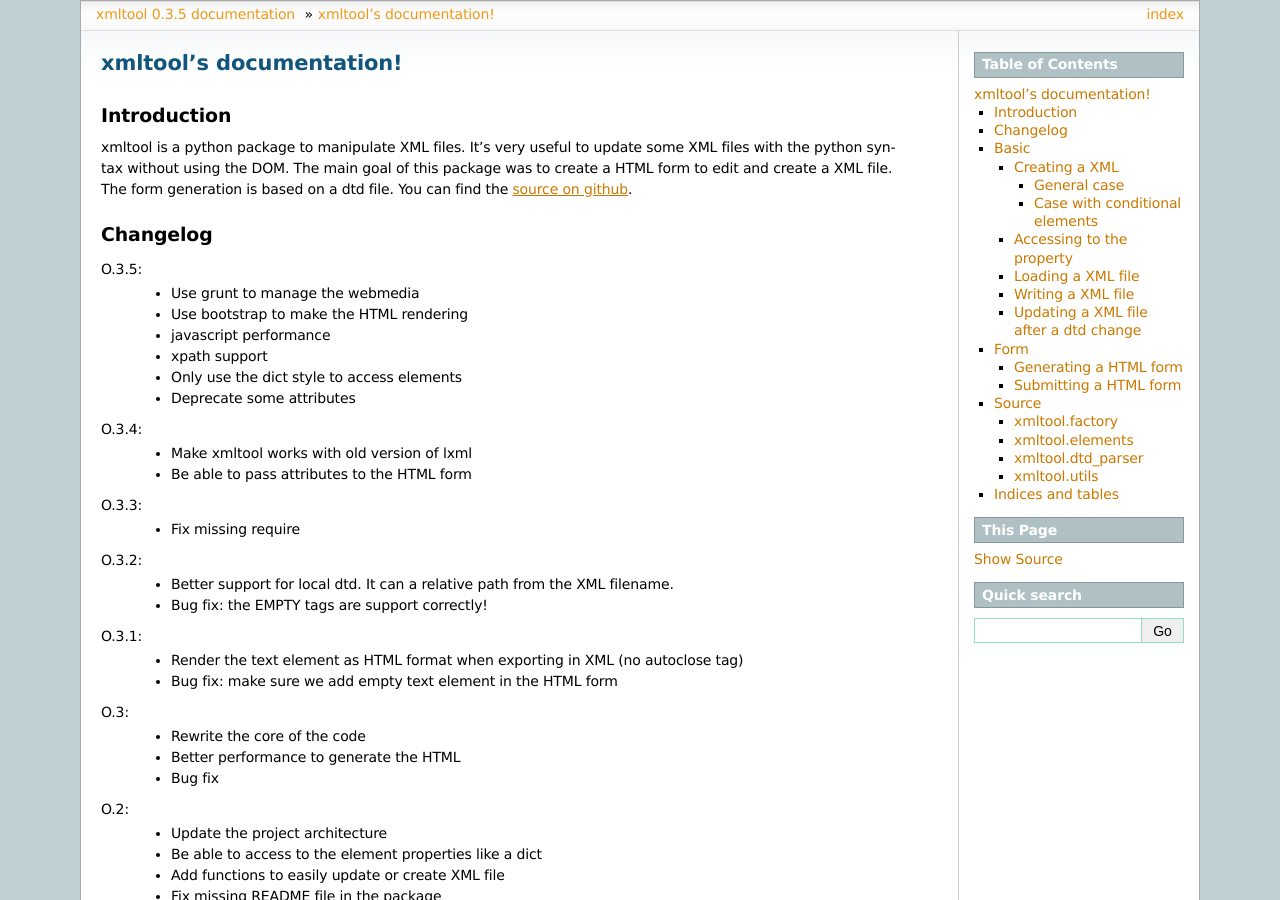
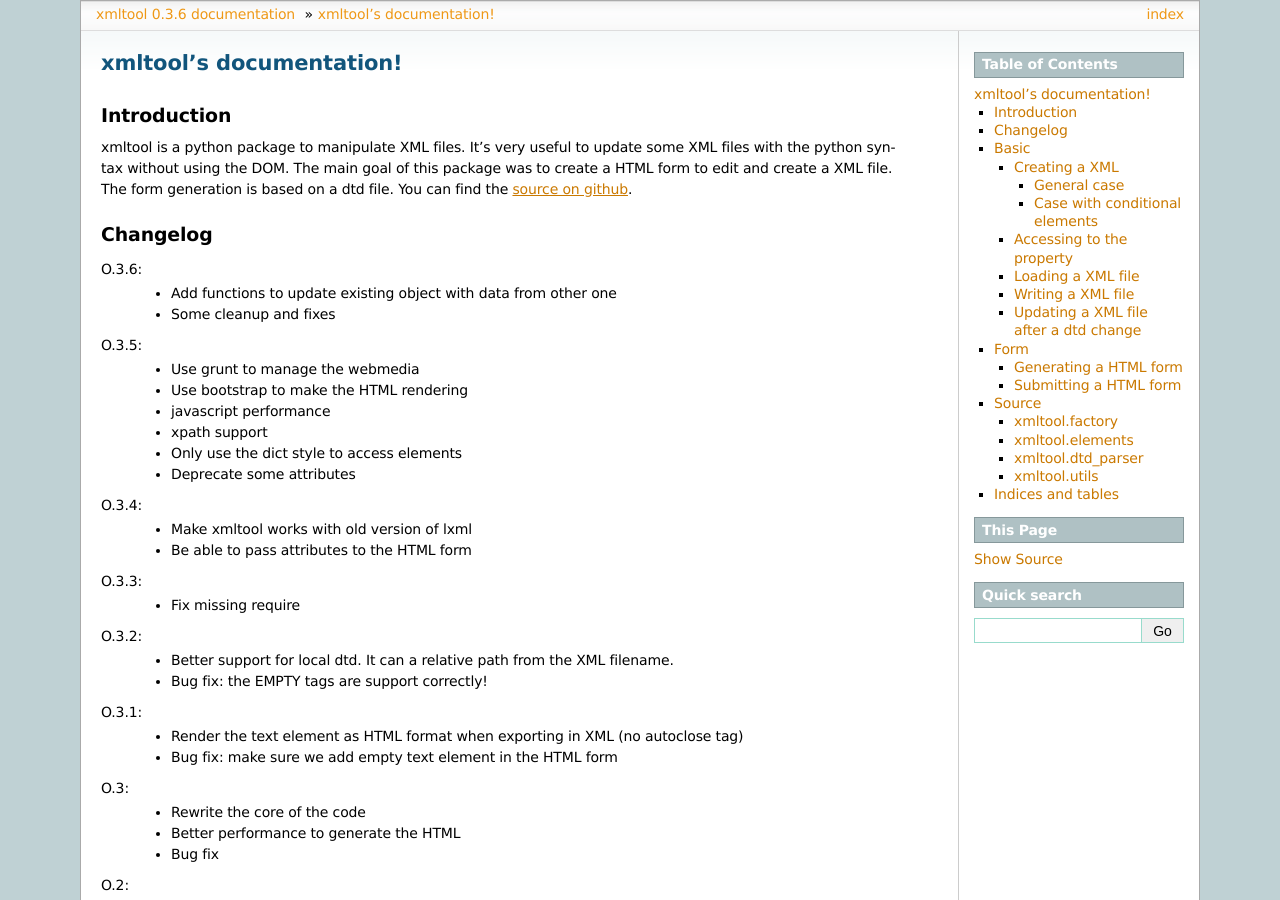
Before and after one commit to LeResKP/xmltool, a Sphinx documentation site: the page built from docs/index.rst, in a window 1280 px wide and 900 px high. Built offline with Sphinx 7.4.7, drawn with Linux system fonts in a browser that asks for light colours; formulas are drawn with MathJax 3; some of the changed text lies outside the part shown.

Commit message:
Bump version and changelog

```diff
--- a/README.rst
+++ b/README.rst
@@ -8,6 +8,10 @@ The main goal of this package was to create a HTML form to edit and create a XML
 
 Changelog
 =========
+
+O.3.6:
+    * Add functions to update existing object with data from other one
+    * Some cleanup and fixes
 
 O.3.5:
     * Use grunt to manage the webmedia
--- a/docs/changelog.rst.inc
+++ b/docs/changelog.rst.inc
@@ -1,5 +1,9 @@
 Changelog
 =========
+
+O.3.6:
+    * Add functions to update existing object with data from other one
+    * Some cleanup and fixes
 
 O.3.5:
     * Use grunt to manage the webmedia
--- a/docs/conf.py
+++ b/docs/conf.py
@@ -41,16 +41,16 @@ master_doc = 'index'
 
 # General information about the project.
 project = u'xmltool'
-copyright = u'2013, Aurélien Matouillot'
+copyright = u'2014, Aurélien Matouillot'
 
 # The version info for the project you're documenting, acts as replacement for
 # |version| and |release|, also used in various other places throughout the
 # built documents.
 #
 # The short X.Y version.
-version = '0.3.5'
+version = '0.3.6'
 # The full version, including alpha/beta/rc tags.
-release = '0.3.5'
+release = '0.3.6'
 
 # The language for content autogenerated by Sphinx. Refer to documentation
 # for a list of supported languages.
--- a/setup.py
+++ b/setup.py
@@ -8,7 +8,7 @@ try:
 except ImportError:
     pass
 
-version = '0.3.5'
+version = '0.3.6'
 
 setup(name='xmltool',
       version=version,
```
Also changed, not shown: 1 other file.
